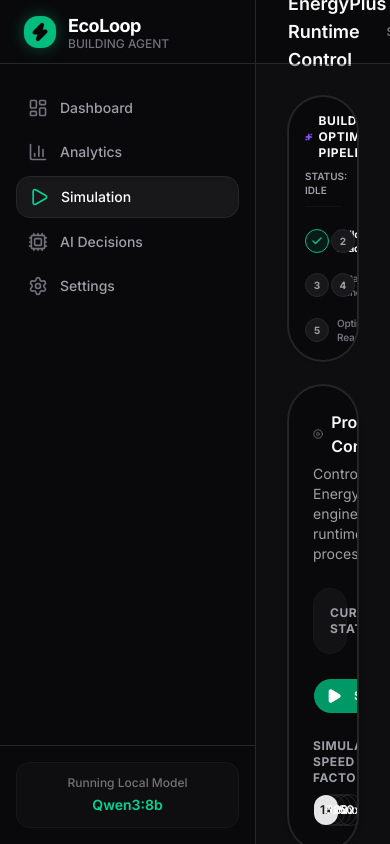
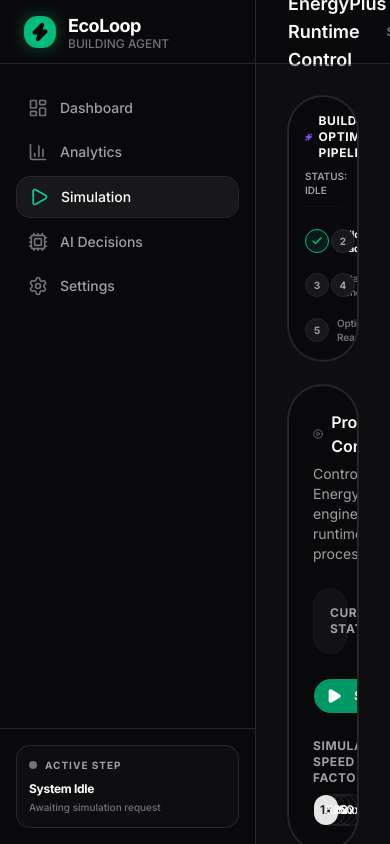
Before and after one commit to Saurabh-2607/eco-loop-building-agents, a Next.js app in the folder apps/web/: page /simulation in a window 390 px wide. Built offline with nearby package versions, Linux system fonts and the light colour scheme; no server answers.

Commit message:
feat: add simulation loading state and real-time step tracker to sidebar

```diff
--- a/apps/web/src/app/page.tsx
+++ b/apps/web/src/app/page.tsx
@@ -17,7 +17,7 @@ import { useEffect } from "react";
 import { Zap, Thermometer, Users, TrendingUp } from "lucide-react";
 
 export default function Dashboard() {
-  const { summary, connectWebSocket, fetchLatestSimulation } = useAppStore();
+  const { summary, simLoading, connectWebSocket, fetchLatestSimulation } = useAppStore();
 
   useEffect(() => {
     connectWebSocket();
@@ -46,6 +46,7 @@ export default function Dashboard() {
           change={hasEnergy ? "-4.2%" : undefined}
           trend={hasEnergy ? "down" : undefined}
           icon={<Zap className="h-5 w-5 text-emerald-500 fill-current" />}
+          loading={simLoading}
         />
         <MetricCard
           title="Indoor Temperature"
@@ -54,6 +55,7 @@ export default function Dashboard() {
           change={hasTemp ? "+0.2°C" : undefined}
           trend={hasTemp ? "up" : undefined}
           icon={<Thermometer className="h-5 w-5 text-amber-500" />}
+          loading={simLoading}
         />
         <MetricCard
           title="Building Occupancy"
@@ -62,6 +64,7 @@ export default function Dashboard() {
           change={hasOcc ? "+5%" : undefined}
           trend={hasOcc ? "up" : undefined}
           icon={<Users className="h-5 w-5 text-indigo-500" />}
+          loading={simLoading}
         />
         <MetricCard
           title="Carbon & Cost Savings"
@@ -69,8 +72,10 @@ export default function Dashboard() {
           change={hasSavings ? "+1.5%" : undefined}
           trend={hasSavings ? "up" : undefined}
           icon={<TrendingUp className="h-5 w-5 text-sky-500" />}
+          loading={simLoading}
         />
       </div>
+
 
       {/* 2. Closed Loop Visualization */}
       <ClosedLoopVisualization />
--- a/apps/web/src/app/settings/page.tsx
+++ b/apps/web/src/app/settings/page.tsx
@@ -1,7 +1,7 @@
 "use client";
 
 import { Card, CardContent, CardHeader, CardTitle, CardDescription } from "@/components/ui/card";
-import { Cpu, ClipboardList, Info, BadgeAlert, CheckCircle2 } from "lucide-react";
+import { Cpu, Info, CheckCircle2 } from "lucide-react";
 import { Badge } from "@/components/ui/badge";
 
 export default function SettingsPage() {
--- a/apps/web/src/components/dashboard/EnergyChart.tsx
+++ b/apps/web/src/components/dashboard/EnergyChart.tsx
@@ -3,10 +3,10 @@
 import { ResponsiveContainer, AreaChart, Area, XAxis, YAxis, CartesianGrid, Tooltip } from "recharts";
 import { Card, CardContent, CardHeader, CardTitle, CardDescription } from "@/components/ui/card";
 import { useAppStore } from "@/store/useAppStore";
-import { Activity } from "lucide-react";
+import { Activity, Loader2 } from "lucide-react";
 
 export default function EnergyChart() {
-  const { metrics } = useAppStore();
+  const { metrics, simLoading } = useAppStore();
 
   // Map data to simple chart variables
   const chartData = metrics.map((m) => ({
@@ -16,7 +16,29 @@ export default function EnergyChart() {
     Total: m.hvacPower + m.lightingPower,
   }));
 
+  if (simLoading) {
+    return (
+      <Card className="border border-zinc-200 dark:border-zinc-800 bg-white dark:bg-zinc-950 shadow-sm col-span-1 lg:col-span-2">
+        <CardHeader className="pb-4">
+          <CardTitle className="text-base font-semibold flex items-center gap-2">
+            <Activity className="h-4.5 w-4.5 text-emerald-500" />
+            Energy Consumption
+          </CardTitle>
+          <CardDescription>Real-time electrical load breakdown (HVAC and Lighting)</CardDescription>
+        </CardHeader>
+        <CardContent>
+          <div className="h-72 w-full flex flex-col items-center justify-center border border-dashed border-zinc-200 dark:border-zinc-800 rounded-lg p-6 text-center text-zinc-450 dark:text-zinc-500 animate-pulse bg-zinc-50/20 dark:bg-zinc-950/20">
+            <Loader2 className="h-8 w-8 mb-2 animate-spin text-zinc-350 dark:text-zinc-700" />
+            <p className="text-sm font-semibold text-zinc-500">Querying telemetry database...</p>
+            <p className="text-xs max-w-xs mt-1">Retrieving timeseries metrics from backend database.</p>
+          </div>
+        </CardContent>
+      </Card>
+    );
+  }
+
   if (metrics.length === 0) {
+
     return (
       <Card className="border border-zinc-200 dark:border-zinc-800 bg-white dark:bg-zinc-950 shadow-sm col-span-1 lg:col-span-2">
         <CardHeader className="pb-4">
--- a/apps/web/src/components/dashboard/OccupancyChart.tsx
+++ b/apps/web/src/components/dashboard/OccupancyChart.tsx
@@ -3,17 +3,39 @@
 import { ResponsiveContainer, BarChart, Bar, XAxis, YAxis, CartesianGrid, Tooltip } from "recharts";
 import { Card, CardContent, CardHeader, CardTitle, CardDescription } from "@/components/ui/card";
 import { useAppStore } from "@/store/useAppStore";
-import { Users } from "lucide-react";
+import { Users, Loader2 } from "lucide-react";
 
 export default function OccupancyChart() {
-  const { metrics } = useAppStore();
+  const { metrics, simLoading } = useAppStore();
 
   const chartData = metrics.map((m) => ({
     time: m.timestamp,
     Occupants: m.occupancyCount,
   }));
 
+  if (simLoading) {
+    return (
+      <Card className="border border-zinc-200 dark:border-zinc-800 bg-white dark:bg-zinc-950 shadow-sm">
+        <CardHeader className="pb-4">
+          <CardTitle className="text-base font-semibold flex items-center gap-2">
+            <Users className="h-4.5 w-4.5 text-indigo-500" />
+            Occupancy Statistics
+          </CardTitle>
+          <CardDescription>Zone occupancy density tracker</CardDescription>
+        </CardHeader>
+        <CardContent>
+          <div className="h-72 w-full flex flex-col items-center justify-center border border-dashed border-zinc-200 dark:border-zinc-800 rounded-lg p-6 text-center text-zinc-450 dark:text-zinc-500 animate-pulse bg-zinc-50/20 dark:bg-zinc-950/20">
+            <Loader2 className="h-8 w-8 mb-2 animate-spin text-zinc-350 dark:text-zinc-700" />
+            <p className="text-sm font-semibold text-zinc-500">Querying telemetry database...</p>
+            <p className="text-xs max-w-xs mt-1">Retrieving timeseries metrics from backend database.</p>
+          </div>
+        </CardContent>
+      </Card>
+    );
+  }
+
   if (metrics.length === 0) {
+
     return (
       <Card className="border border-zinc-200 dark:border-zinc-800 bg-white dark:bg-zinc-950 shadow-sm">
         <CardHeader className="pb-4">
--- a/apps/web/src/components/dashboard/TemperatureChart.tsx
+++ b/apps/web/src/components/dashboard/TemperatureChart.tsx
@@ -3,10 +3,10 @@
 import { ResponsiveContainer, LineChart, Line, XAxis, YAxis, CartesianGrid, Tooltip } from "recharts";
 import { Card, CardContent, CardHeader, CardTitle, CardDescription } from "@/components/ui/card";
 import { useAppStore } from "@/store/useAppStore";
-import { Thermometer } from "lucide-react";
+import { Thermometer, Loader2 } from "lucide-react";
 
 export default function TemperatureChart() {
-  const { metrics } = useAppStore();
+  const { metrics, simLoading } = useAppStore();
 
   const chartData = metrics.map((m) => ({
     time: m.timestamp,
@@ -14,7 +14,29 @@ export default function TemperatureChart() {
     Outdoor: m.outdoorTemp,
   }));
 
+  if (simLoading) {
+    return (
+      <Card className="border border-zinc-200 dark:border-zinc-800 bg-white dark:bg-zinc-950 shadow-sm">
+        <CardHeader className="pb-4">
+          <CardTitle className="text-base font-semibold flex items-center gap-2">
+            <Thermometer className="h-4.5 w-4.5 text-amber-500" />
+            Thermal Analytics
+          </CardTitle>
+          <CardDescription>Indoor vs outdoor air temperatures</CardDescription>
+        </CardHeader>
+        <CardContent>
+          <div className="h-72 w-full flex flex-col items-center justify-center border border-dashed border-zinc-200 dark:border-zinc-800 rounded-lg p-6 text-center text-zinc-450 dark:text-zinc-500 animate-pulse bg-zinc-50/20 dark:bg-zinc-950/20">
+            <Loader2 className="h-8 w-8 mb-2 animate-spin text-zinc-350 dark:text-zinc-700" />
+            <p className="text-sm font-semibold text-zinc-500">Querying telemetry database...</p>
+            <p className="text-xs max-w-xs mt-1">Retrieving timeseries metrics from backend database.</p>
+          </div>
+        </CardContent>
+      </Card>
+    );
+  }
+
   if (metrics.length === 0) {
+
     return (
       <Card className="border border-zinc-200 dark:border-zinc-800 bg-white dark:bg-zinc-950 shadow-sm">
         <CardHeader className="pb-4">
--- a/apps/web/src/components/layout/Sidebar.tsx
+++ b/apps/web/src/components/layout/Sidebar.tsx
@@ -2,6 +2,7 @@
 
 import Link from "next/link";
 import { usePathname } from "next/navigation";
+import { useAppStore } from "@/store/useAppStore";
 import { cn } from "@/lib/utils";
 import {
   LayoutDashboard,
@@ -22,6 +23,32 @@ const navigation = [
 
 export default function Sidebar() {
   const pathname = usePathname();
+  const { detailedStatus } = useAppStore();
+
+  const statusInfo = (() => {
+    switch (detailedStatus) {
+      case "initializing":
+        return { step: "Loop Setup", substep: "Booting engine threads", color: "bg-violet-500" };
+      case "loading_model":
+        return { step: "Model Load", substep: "Parsing Chicago Office Standard IDF", color: "bg-violet-500" };
+      case "running_energyplus":
+        return { step: "EnergyPlus Run", substep: "Simulating HVAC & lights thermal load", color: "bg-emerald-500 animate-pulse" };
+      case "collecting_telemetry":
+        return { step: "Sensing Telemetry", substep: "Aggregating timeseries zone values", color: "bg-emerald-500 animate-pulse" };
+      case "analyzing_data":
+        return { step: "AI Analysis", substep: "LangGraph isolating utility load leaks", color: "bg-indigo-500 animate-pulse" };
+      case "generating_ai_report":
+        return { step: "Report Gen", substep: "Ollama drafting audit report markdown", color: "bg-indigo-500 animate-pulse" };
+      case "applying_optimization":
+        return { step: "Actuation Update", substep: "Pushing target setpoint changes", color: "bg-sky-500 animate-pulse" };
+      case "completed":
+        return { step: "System Completed", substep: "Comfort bounds verified", color: "bg-emerald-500" };
+      case "failed":
+        return { step: "Pipeline Error", substep: "System loop crash", color: "bg-rose-500" };
+      default:
+        return { step: "System Idle", substep: "Awaiting simulation request", color: "bg-zinc-500" };
+    }
+  })();
 
   return (
     <aside className="w-64 bg-zinc-950 border-r border-zinc-800 text-zinc-300 flex flex-col h-full flex-shrink-0">
@@ -61,11 +88,17 @@ export default function Sidebar() {
         })}
       </nav>
 
-      {/* Footer Info */}
-      <div className="p-4 border-t border-zinc-800 text-center">
-        <div className="bg-zinc-900/40 rounded-lg p-3 border border-zinc-800/40">
-          <div className="text-xs text-zinc-500 font-medium">Running Local Model</div>
-          <div className="text-sm font-semibold text-emerald-400 mt-1">Qwen3:8b</div>
+      {/* Footer Info: Step and Substep Tracker */}
+      <div className="p-4 border-t border-zinc-800">
+        <div className="bg-zinc-900/40 rounded-lg p-3 border border-zinc-850 space-y-2 text-left">
+          <div className="flex items-center gap-2">
+            <span className={cn("h-2 w-2 rounded-full", statusInfo.color)} />
+            <span className="text-[10px] font-bold text-zinc-400 uppercase tracking-widest">Active Step</span>
+          </div>
+          <div className="space-y-0.5">
+            <div className="text-xs font-bold text-white tracking-tight">{statusInfo.step}</div>
+            <div className="text-[10px] leading-relaxed text-zinc-500 font-medium">{statusInfo.substep}</div>
+          </div>
         </div>
       </div>
     </aside>
```
Also changed, not shown: apps/web/src/components/dashboard/MetricCard.tsx (+17 -3 lines), apps/web/src/store/useAppStore.ts (+11 -2 lines).
